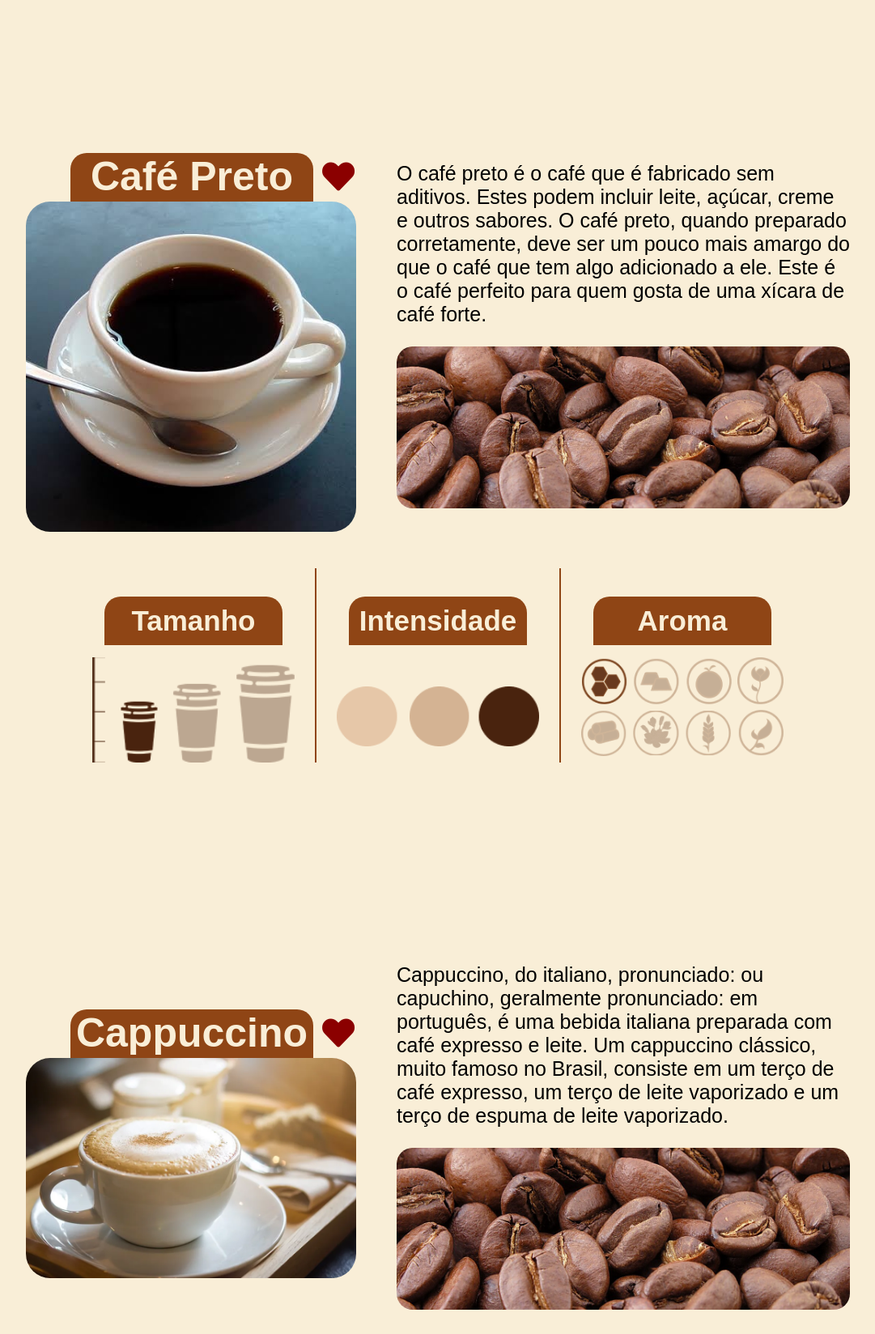
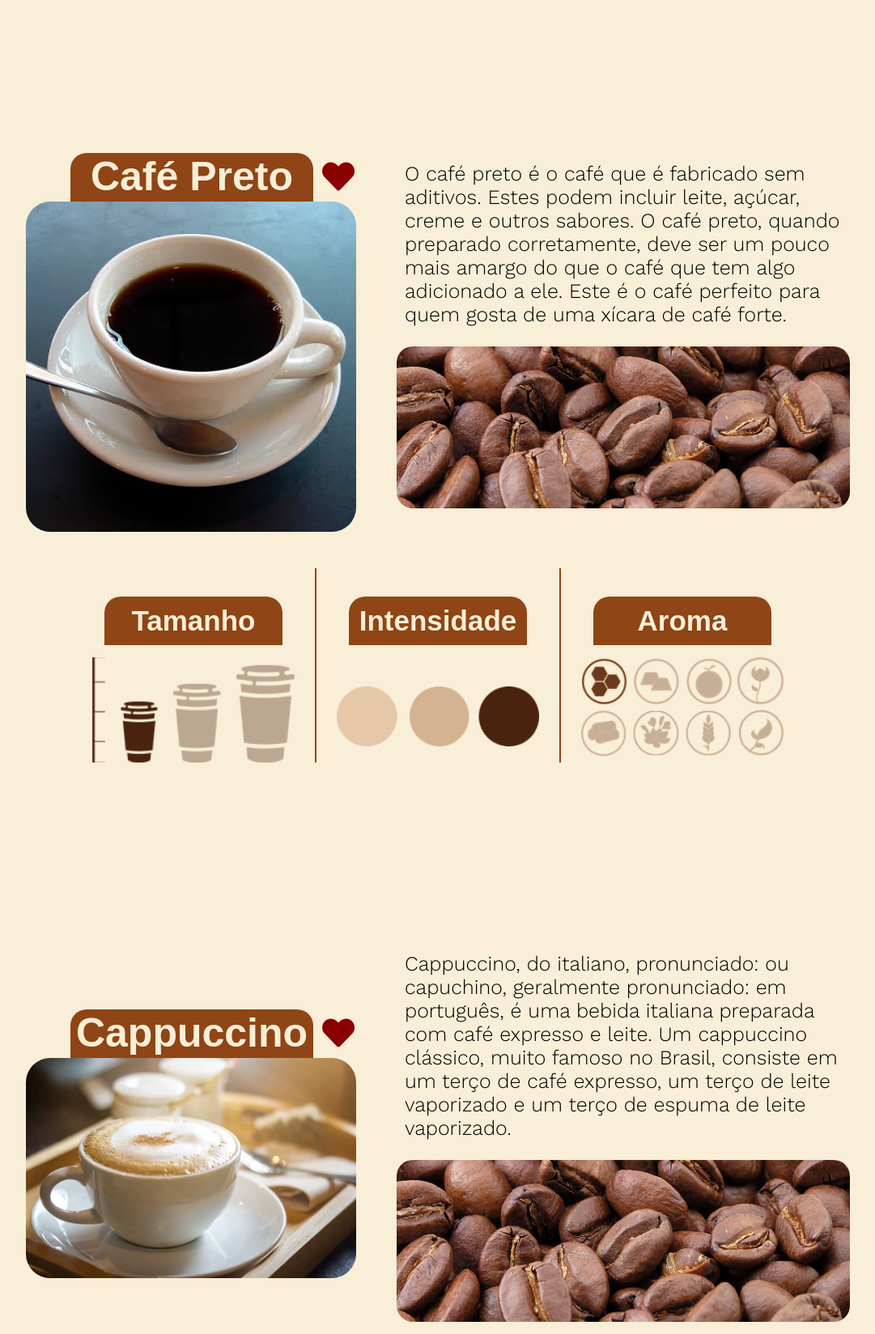
Before and after one commit to seconds4decay/EasyCoffee, a Django app: page /produtos in a window 1280 px wide. Shown: the part 1030-2678 px from the top of the page at 81% size, without its empty margins (99-1180 px from the left). Run offline with Django 5.2, Linux system fonts and the light colour scheme; data comes from the database, SQL or seed files in the repository; both versions use the stored data as it was after the commit; parts of the project's set-up code (start-up, migrations or seed data) failed here and were passed over.

Commit message:
ajustes no front-end

```diff
--- a/app/static/css/glossario.css
+++ b/app/static/css/glossario.css
@@ -26,11 +26,11 @@ body {
     padding: 8px;
     width: 300px;
     border: 3px solid #8f4515;
+    box-shadow: 0 4px 8px 0 rgba(0, 0, 0, 0.2);
 }
 
 .tittle {
     background-color: white;
-    padding: 10px 0;
     margin-bottom: 20px;
     width: 100%;
     display: flex;
--- a/app/static/css/produtos.css
+++ b/app/static/css/produtos.css
@@ -301,6 +301,9 @@ input[type="checkbox"]:checked + label img {
 
 #cafeDescricao {
     font-size: 25px;
+    font-family: "Work Sans", sans-serif;
+    margin-left: 10px;
+    font-weight: 300;
 }
 
 #cafeDescricaofoto {
--- a/app/templates/pages/home.html
+++ b/app/templates/pages/home.html
@@ -28,7 +28,7 @@
         <div id="nav-menu" class="nav-menu">
             <a href="{% url 'acompanhamentos' %}">Acompanhamentos</a>
             <a href="{% url 'recomendacao' %}">Recomendações</a>
-            <a href="{% url 'favoritos' %}">Favoritos</a>
+            {% if check == 1 %} <a href="{% url 'favoritos' %}">Favoritos</a> {% endif %}
         </div>
     </div>
     <div class="square-main">
```
Also changed, not shown: db.sqlite3.
